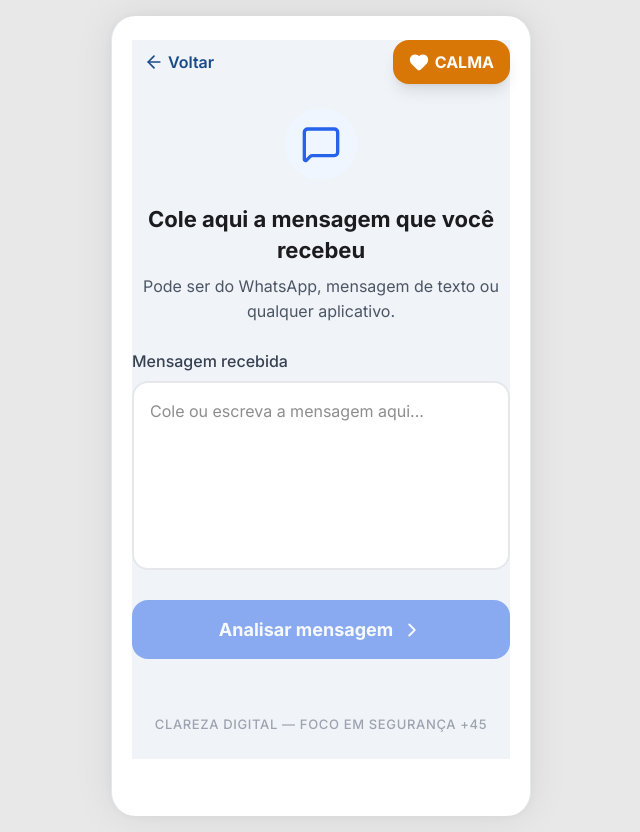
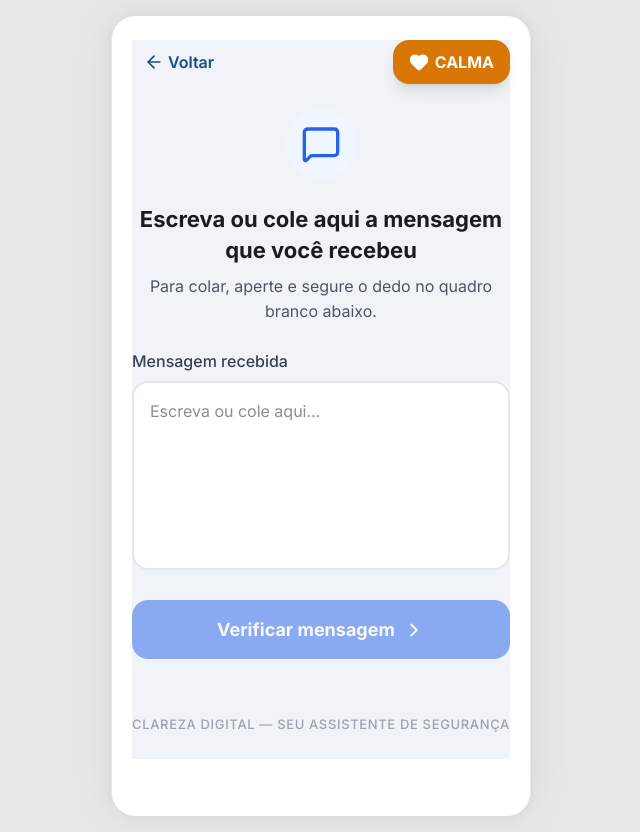
Before and after one commit to ltr-ops/clareza_digital_ihc, a React (Vite) app: page / in a window 1280 px wide. Both pictures are taken after a click on the button "Mensagem suspeita". Shown: the whole page, without its empty margins (319-959 px from the left). Built offline with nearby package versions, Linux system fonts and the light colour scheme.

Commit message:
Ajustes de UX Writing focados em acessibilidade para +50 anos

```diff
--- a/src/ClarezaDigital.jsx
+++ b/src/ClarezaDigital.jsx
@@ -276,7 +276,7 @@ const ClarezaDigital = () => {
   const Rodape = () => (
     <footer className="text-center py-6 mt-8" style={{ color: '#9CA3AF' }}>
       <p className="font-medium" style={{ fontSize: '13px', letterSpacing: '0.05em' }}>
-        CLAREZA DIGITAL — FOCO EM SEGURANÇA +45
+        CLAREZA DIGITAL — SEU ASSISTENTE DE SEGURANÇA
       </p>
     </footer>
   )
@@ -797,7 +797,7 @@ const ClarezaDigital = () => {
           </div>
 
           <h2 className="font-bold text-center mb-4" style={{ fontSize: '22px', color: '#1C1C1E', lineHeight: '1.4' }}>
-            O valor do PIX é quanto?
+            Qual o valor do PIX que estão pedindo?
           </h2>
 
           <p className="text-center mb-6" style={{ fontSize: '16px', color: '#4B5563', lineHeight: '1.6' }}>
@@ -885,11 +885,11 @@ const ClarezaDigital = () => {
               </button>
               <button
                 onClick={() => irParaTela('menu')}
-                aria-label="Cancelar o PIX e voltar ao início"
+                aria-label="Sair e não fazer o PIX"
                 className="w-full p-3 rounded-2xl font-semibold transition-all"
                 style={{ backgroundColor: '#E5E7EB', color: '#374151', fontSize: '16px', minHeight: '48px' }}
               >
-                Cancelar o PIX
+                Sair e não fazer o PIX
               </button>
             </div>
 
@@ -1152,11 +1152,11 @@ const ClarezaDigital = () => {
         </div>
 
         <h2 className="font-bold text-center mb-2" style={{ fontSize: '22px', color: '#1C1C1E', lineHeight: '1.4' }}>
-          Cole aqui a mensagem que você recebeu
+          Escreva ou cole aqui a mensagem que você recebeu
         </h2>
 
         <p className="text-center mb-6" style={{ fontSize: '16px', color: '#4B5563', lineHeight: '1.6' }}>
-          Pode ser do WhatsApp, mensagem de texto ou qualquer aplicativo.
+          Para colar, aperte e segure o dedo no quadro branco abaixo.
         </p>
 
         <div className="mb-6">
@@ -1166,7 +1166,7 @@ const ClarezaDigital = () => {
           <textarea
             id="mensagem-texto"
             rows={6}
-            placeholder="Cole ou escreva a mensagem aqui..."
+            placeholder="Escreva ou cole aqui..."
             value={mensagem}
             onChange={(e) => setMensagem(e.target.value)}
             className="w-full p-4 rounded-2xl bg-white border-2 border-gray-200 resize-none"
@@ -1182,7 +1182,7 @@ const ClarezaDigital = () => {
           className="w-full flex items-center justify-center gap-2 p-4 rounded-2xl font-bold text-white transition-all disabled:opacity-50 disabled:cursor-not-allowed"
           style={{ backgroundColor: '#2563EB', fontSize: '18px', minHeight: '56px' }}
         >
-          Analisar mensagem
+          Verificar mensagem
           <ChevronRight size={22} aria-hidden="true" />
         </button>
 
@@ -1324,11 +1324,11 @@ const ClarezaDigital = () => {
         </div>
 
         <h2 className="font-bold text-center mb-2" style={{ fontSize: '22px', color: '#1C1C1E', lineHeight: '1.4' }}>
-          Cole o endereço que você recebeu
+          Escreva ou cole aqui o link (endereço azul)
         </h2>
 
         <p className="text-center mb-6" style={{ fontSize: '16px', color: '#4B5563', lineHeight: '1.6' }}>
-          É o endereço que veio na mensagem ou no e-mail.
+          É o texto que mandaram para você clicar. Para colar, aperte e segure no quadro abaixo.
         </p>
 
         <div className="mb-6">
@@ -1354,7 +1354,7 @@ const ClarezaDigital = () => {
           className="w-full flex items-center justify-center gap-2 p-4 rounded-2xl font-bold text-white transition-all disabled:opacity-50 disabled:cursor-not-allowed"
           style={{ backgroundColor: '#2563EB', fontSize: '18px', minHeight: '56px' }}
         >
-          Verificar endereço
+          Checar se é seguro
           <ChevronRight size={22} aria-hidden="true" />
         </button>
 
@@ -1573,7 +1573,7 @@ const ClarezaDigital = () => {
         style={{ backgroundColor: '#00451f', fontSize: '18px', minHeight: '56px', marginBottom: '16px' }}
       >
         <CheckCircle size={22} aria-hidden="true" />
-        Entendi tudo, obrigado!
+        Entendi
       </button>
 
       <Rodape />
```
